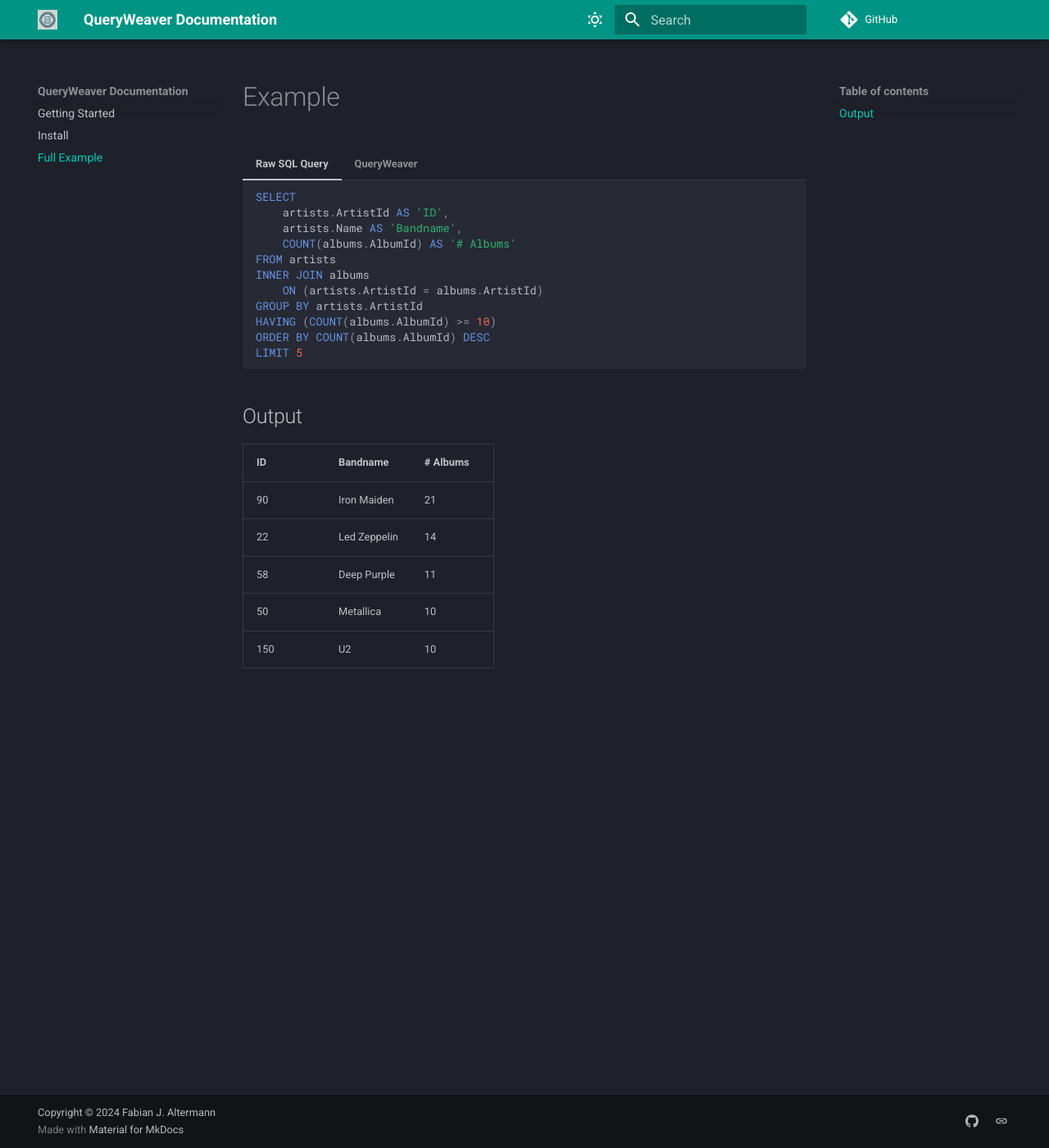
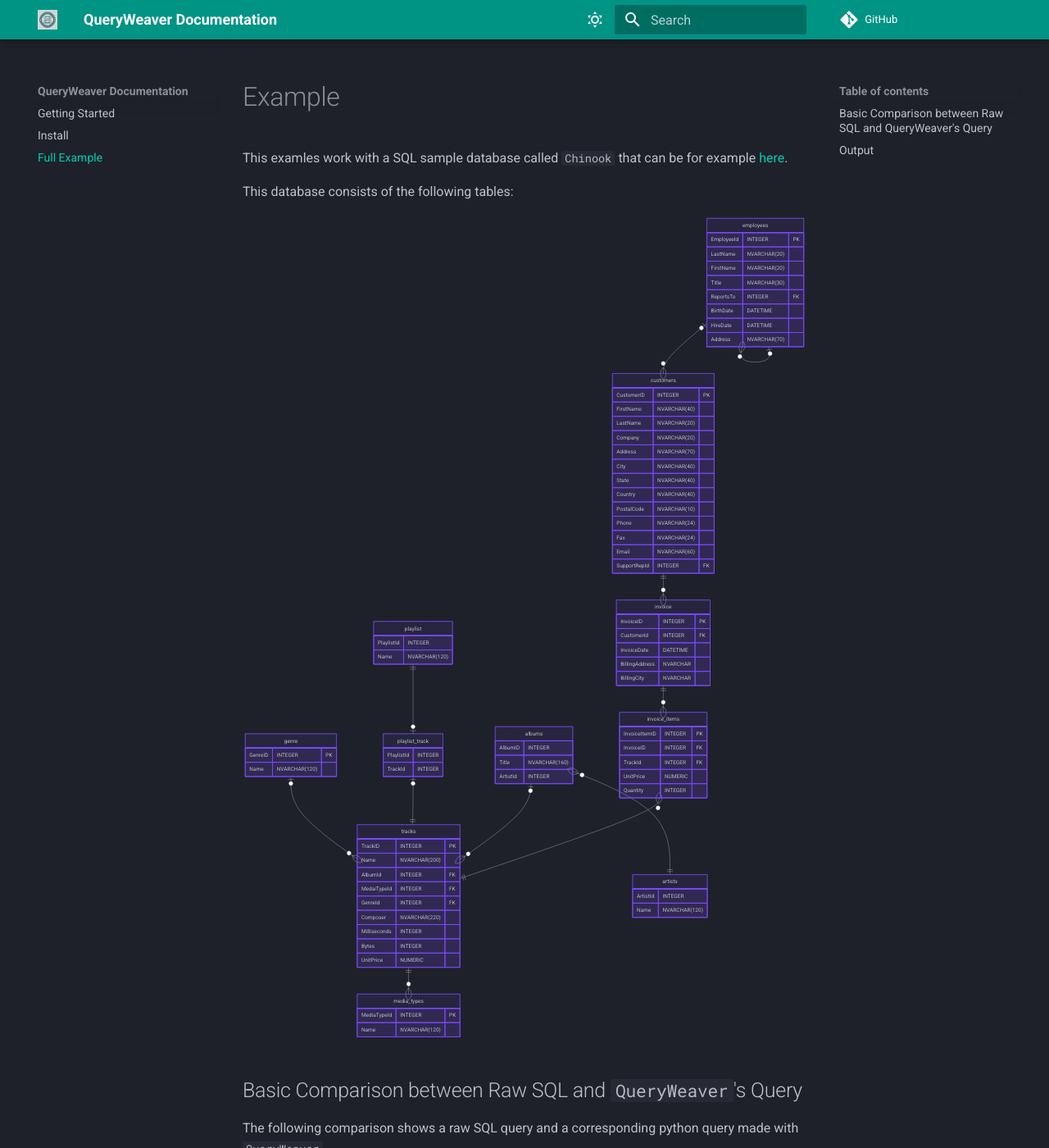
Before and after one commit to FabianAltermann/queryweaver, an MkDocs documentation site: the page built from docs/example.md, in a window 1280 px wide and 1400 px high. Shown: the whole window at 82% size. Built offline with MkDocs 1.6.1 and Material for MkDocs 9.7.7, drawn with Linux system fonts in a browser that asks for light colours; comment, search, counter and statistics services are not loaded; the version menu is left out; some of the changed lines change nothing that is shown.

Commit message:
Add ER mermaid diagram for chinook db and some example text

````diff
--- a/docs/example.md
+++ b/docs/example.md
@@ -1,4 +1,106 @@
 # Example
+
+This examles work with a SQL sample database called `Chinook` that can be for example [here](https://www.sqlitetutorial.net/sqlite-sample-database/).
+
+This database consists of the following tables:
+
+```mermaid
+---
+Chinook Database
+---
+erDiagram
+    tracks {
+        TrackID INTEGER PK
+        Name NVARCHAR(200)
+        AlbumId INTEGER FK
+        MedaiTypeId INTEGER FK
+        GenreId INTEGER FK
+        Composer NVARCHAR(220)
+        Milliseconds INTEGER
+        Bytes INTEGER
+        UnitPrice NUMERIC
+    }
+    tracks ||--o{  media_types : ""
+    media_types {
+        MediaTypeId INTEGER PK
+        Name NVARCHAR(120)
+    }
+    genre |o--o{ tracks : ""
+    genre {
+        GenreID INTEGER PK
+        Name NVARCHAR(120)
+    }
+    playlist_track |o--|| tracks : ""
+    playlist_track {
+        PlaylistId INTEGER
+        TrackId INTEGER
+    }
+    playlist ||--o| playlist_track : ""
+    playlist {
+        PlaylistId INTEGER
+        Name NVARCHAR(120)
+    }
+    albums }o--|| artists : ""
+    albums |o--o{ tracks : ""
+    albums {
+        AlbumID INTEGER
+        Title NVARCHAR(160)
+        ArtistId INTEGER
+    }
+    artists {
+        ArtistId INTEGER
+        Name NVARCHAR(120)
+    }
+    invoice_items }o--|| tracks : ""
+    invoice_items {
+        InvoiceItemID INTEGER PK
+        InvoiceID INTEGER FK
+        TrackId INTEGER FK
+        UnitPrice NUMERIC
+        Quantity INTEGER
+    }
+    invoice ||--o{ invoice_items : ""
+    invoice {
+        InvoiceID INTEGER PK
+        CustomerId INTEGER FK
+        InvoiceDate DATETIME
+        BillingAddress NVARCHAR
+        BillingCity NVARCHAR
+    }
+    customers ||--o{ invoice : ""
+    customers {
+        CustomerID INTEGER PK
+        FirstName NVARCHAR(40)
+        LastName NVARCHAR(20)
+        Company NVARCHAR(20)
+        Address NVARCHAR(70)
+        City NVARCHAR(40)
+        State NVARCHAR(40)
+        Country NVARCHAR(40)
+        PostalCode NVARCHAR(10)
+        Phone NVARCHAR(24)
+        Fax NVARCHAR(24)
+        Email NVARCHAR(60)
+        SupportRepId INTEGER FK
+    }
+    employees |o--o{ customers : ""
+    employees }o--o| employees : ""
+    employees {
+        EmployeeId INTEGER PK
+        LastName NVARCHAR(20)
+        FirstName NVARCHAR(20)
+        Title NVARCHAR(30)
+        ReportsTo INTEGER FK
+        BirthDate DATETIME
+        HireDate DATETIME
+        Address NVARCHAR(70)
+    }
+
+```
+
+## Basic Comparison between Raw SQL and `QueryWeaver`'s Query
+
+The following comparison shows a raw SQL query and a corresponding python query made with `QueryWeaver`
 
 === "Raw SQL Query"
 
--- a/mkdocs.yaml
+++ b/mkdocs.yaml
@@ -42,7 +42,11 @@
 copyright: Copyright &copy; 2024 Fabian J. Altermann
 
 markdown_extensions:
-  - pymdownx.superfences
+  - pymdownx.superfences:
+      custom_fences:
+        - name: mermaid
+          class: mermaid
+          # format: !!python/name:pymdownx.superfences.fence_code_format
   - pymdownx.highlight:
       anchor_linenums: true
       line_spans: __spans
````
